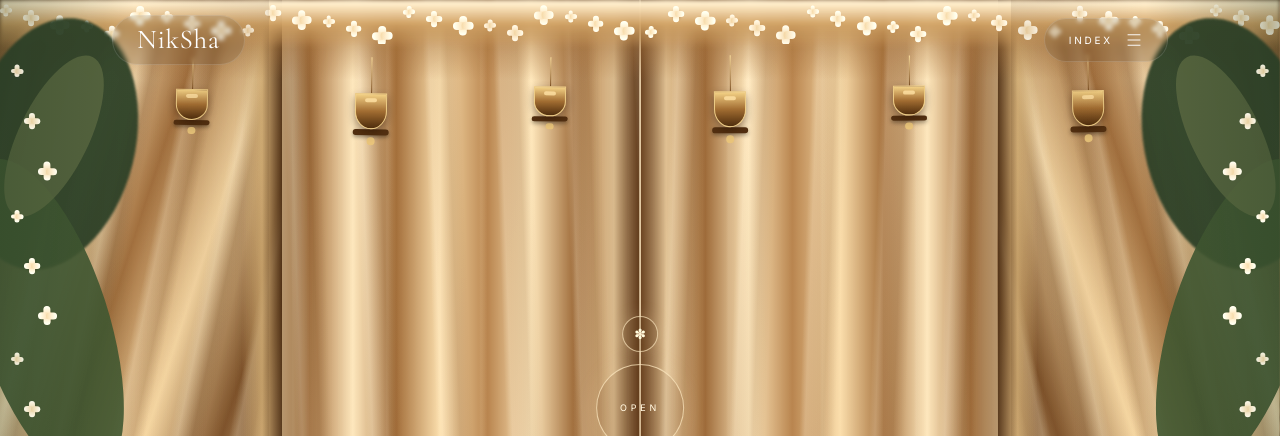
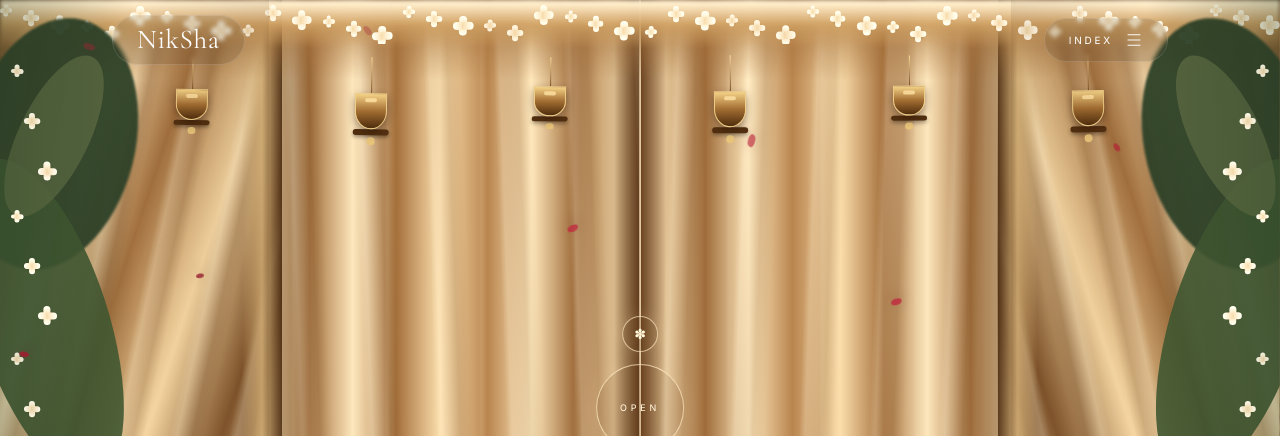
Before and after one commit to NikethVelala/NikSha, a Next.js app: page / in a window 1280 px wide. Shown: the top 436 px of the page. Built offline with nearby package versions, Linux system fonts and the light colour scheme.

Commit message:
Bring wedding petals in front of the opening and add natural depth

```diff
--- a/components/PetalFall/PetalFall.tsx
+++ b/components/PetalFall/PetalFall.tsx
@@ -3,38 +3,42 @@
 import { motion } from "framer-motion";
 
 const petals = [
-  { left: "3%", delay: 0, duration: 15, drift: 52, rotate: 24, size: 9 },
-  { left: "9%", delay: 4.5, duration: 18, drift: -38, rotate: -18, size: 12 },
-  { left: "16%", delay: 2, duration: 14, drift: 46, rotate: 40, size: 8 },
-  { left: "23%", delay: 8, duration: 20, drift: -58, rotate: -35, size: 10 },
-  { left: "31%", delay: 5, duration: 16, drift: 34, rotate: 18, size: 11 },
-  { left: "39%", delay: 11, duration: 19, drift: -44, rotate: -28, size: 8 },
-  { left: "47%", delay: 1.5, duration: 17, drift: 62, rotate: 48, size: 10 },
-  { left: "55%", delay: 7, duration: 21, drift: -34, rotate: -12, size: 9 },
-  { left: "63%", delay: 3.5, duration: 15.5, drift: 48, rotate: 32, size: 12 },
-  { left: "70%", delay: 9, duration: 18.5, drift: -56, rotate: -42, size: 8 },
-  { left: "77%", delay: 0.5, duration: 16.5, drift: 38, rotate: 22, size: 10 },
-  { left: "84%", delay: 6, duration: 20.5, drift: -46, rotate: -26, size: 11 },
-  { left: "91%", delay: 10, duration: 17.5, drift: 54, rotate: 36, size: 9 },
-  { left: "97%", delay: 2.5, duration: 19, drift: -30, rotate: -16, size: 8 },
+  { left: "2%", delay: 0, duration: 16, drift: 52, rotate: 24, size: 10, tone: "#a9152e", depth: "far" },
+  { left: "8%", delay: 4.5, duration: 19, drift: -38, rotate: -18, size: 13, tone: "#b31932", depth: "mid" },
+  { left: "14%", delay: 2, duration: 14, drift: 46, rotate: 40, size: 8, tone: "#8f1027", depth: "far" },
+  { left: "20%", delay: 8, duration: 21, drift: -58, rotate: -35, size: 11, tone: "#c0213a", depth: "mid" },
+  { left: "27%", delay: 5, duration: 17, drift: 34, rotate: 18, size: 12, tone: "#9f1730", depth: "mid" },
+  { left: "34%", delay: 11, duration: 20, drift: -44, rotate: -28, size: 9, tone: "#a9152e", depth: "far" },
+  { left: "41%", delay: 1.5, duration: 18, drift: 62, rotate: 48, size: 11, tone: "#c0213a", depth: "mid" },
+  { left: "48%", delay: 7, duration: 22, drift: -34, rotate: -12, size: 9, tone: "#8f1027", depth: "far" },
+  { left: "55%", delay: 3.5, duration: 16, drift: 48, rotate: 32, size: 13, tone: "#b31932", depth: "mid" },
+  { left: "62%", delay: 9, duration: 19, drift: -56, rotate: -42, size: 9, tone: "#9f1730", depth: "far" },
+  { left: "69%", delay: 0.5, duration: 17, drift: 38, rotate: 22, size: 11, tone: "#c0213a", depth: "mid" },
+  { left: "76%", delay: 6, duration: 21, drift: -46, rotate: -26, size: 12, tone: "#a9152e", depth: "mid" },
+  { left: "83%", delay: 10, duration: 18, drift: 54, rotate: 36, size: 10, tone: "#8f1027", depth: "far" },
+  { left: "89%", delay: 2.5, duration: 20, drift: -30, rotate: -16, size: 9, tone: "#b31932", depth: "far" },
+  { left: "95%", delay: 12, duration: 23, drift: 42, rotate: 54, size: 15, tone: "#c0213a", depth: "near" },
+  { left: "17%", delay: 13, duration: 24, drift: -72, rotate: -52, size: 17, tone: "#a9152e", depth: "near" },
+  { left: "72%", delay: 14, duration: 25, drift: 66, rotate: 66, size: 16, tone: "#b31932", depth: "near" },
+  { left: "93%", delay: 16, duration: 27, drift: -78, rotate: -70, size: 18, tone: "#9f1730", depth: "near" },
 ];
 
 export default function PetalFall() {
   return (
     <div
-      className="pointer-events-none fixed inset-0 z-[45] overflow-hidden"
+      className="pointer-events-none fixed inset-0 z-[75] overflow-hidden"
       aria-hidden="true"
     >
       {petals.map((petal, index) => (
         <motion.span
           key={index}
-          initial={{ x: 0, y: "-12vh", opacity: 0, rotate: petal.rotate, scale: 0.8 }}
+          initial={{ x: 0, y: "-12vh", opacity: 0, rotate: petal.rotate, scale: 0.78 }}
           animate={{
             x: [0, petal.drift, petal.drift * -0.55, petal.drift * 0.8, 0],
             y: ["-12vh", "22vh", "52vh", "82vh", "116vh"],
-            opacity: [0, 0.8, 0.9, 0.68, 0],
+            opacity: [0, petal.depth === "near" ? 0.82 : 0.72, petal.depth === "near" ? 0.92 : 0.82, 0.62, 0],
             rotate: [petal.rotate, petal.rotate + 100, petal.rotate + 210, petal.rotate + 310, petal.rotate + 420],
-            scale: [0.8, 1, 0.92, 1.04, 0.8],
+            scale: [0.78, 1, 0.92, 1.04, 0.8],
           }}
           transition={{
             duration: petal.duration,
@@ -42,11 +46,12 @@ export default function PetalFall() {
             repeat: Infinity,
             ease: "linear",
           }}
-          className="niksha-petal absolute top-0 rounded-[70%_30%_65%_35%] bg-[#9f1730] shadow-[0_3px_14px_rgba(72,8,18,0.32)]"
+          className={`niksha-petal absolute top-0 rounded-[70%_30%_65%_35%] shadow-[0_3px_14px_rgba(72,8,18,0.32)] ${petal.depth === "near" ? "blur-[0.4px]" : ""}`}
           style={{
             left: petal.left,
             width: petal.size,
             height: petal.size * 0.62,
+            background: petal.tone,
           }}
         />
       ))}
```
